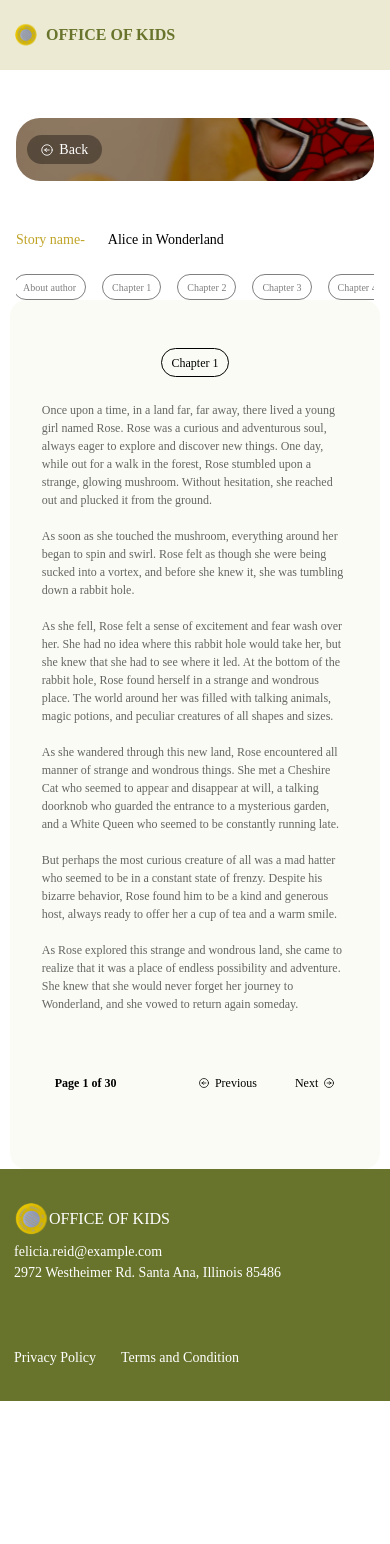
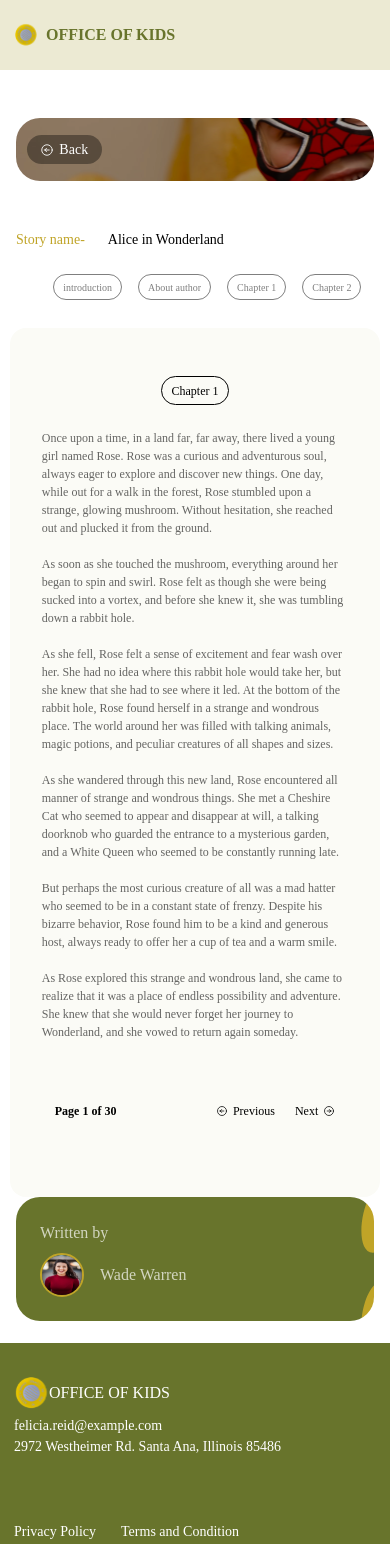
Before and after one commit to LEAT-Systems/OfficeOfKids, a React (Create React App) app: page /reader in a window 390 px wide. Shown: the top 1544 px of the page. Before the commit the page ends 1401 px from the top, so only its background shows below. Built offline with nearby package versions, Linux system fonts and the light colour scheme; the HTML template or start-up script is replaced by a standard one.

Commit message:
Update readerscreen mobile version

```diff
--- a/src/components/ReaderScreen.jsx
+++ b/src/components/ReaderScreen.jsx
@@ -70,7 +70,7 @@ function ReaderScreen() {
 
                   <div className="navigate-page">
                     <p className="page">Page 1 of 30</p>
-                    <div className="flex gap-x-[38px]">
+                    <div className=" flex gap-x-[20px] md:flex md:gap-x-[38px]">
                       <div className="page-navigate">
                         <HiOutlineArrowLeftCircle className="mr-2 md:mr-4" /> Previous
                       </div>
@@ -154,6 +154,16 @@ function ReaderScreen() {
                 </ul>
               </div>
             </div>
+
+			<div className="author-background-mobile">
+                  <div className=" author-display">
+                    <p>Written by</p>
+                    <div className="author-avatar">
+                      <img src={item.image} alt="author" />
+                      <p>{item.author}</p>
+                    </div>
+                  </div>
+                </div>
           </div>
         ))}
       </div>
--- a/src/style/reader/ReaderScreen.css
+++ b/src/style/reader/ReaderScreen.css
@@ -59,7 +59,7 @@
   font-size: 1.6rem;
 }
 
-.chapters-list-mobile {
+.chapters-list-mobile, .author-background-mobile {
   display: none;
 }
 
@@ -124,6 +124,12 @@
   opacity: 1;
   background-color: #fbfbf6;
 }
+.chapters-list li:active {
+  outline: 2px solid #68742c;
+  color: #68742c;
+  opacity: 1;
+  background-color: #fbfbf6;
+}
 
 @media (max-width: 800px) {
   #reader-header {
@@ -165,17 +171,17 @@
     display: none;
   }
 
-  .chapters-list-mobile{
+  .chapters-list-mobile {
     display: flex;
     align-items: center;
     justify-content: center;
     gap: 0 1.6rem;
     overflow-x: scroll;
     white-space: nowrap;
-        margin: 0 1.6rem;
+    margin: 0 1.6rem 2.8rem ;
   }
 
-  .chapters-list-mobile::-webkit-scrollbar{
+  .chapters-list-mobile::-webkit-scrollbar {
     display: none;
   }
 
@@ -186,4 +192,27 @@
     padding: 0.45rem 0.9rem;
     color: rgba(0, 0, 0, 0.5);
   }
+
+  .chapters-list-mobile li:first-child {
+    margin-left: 25rem;
   }
+
+  .chapters-list-mobile li:hover {
+    background-color: #fbfbf6;
+    border: 0.57px solid #68742c;
+    border-radius: 2rem;
+  }
+  .chapters-list-mobile li:active {
+    background-color: #fbfbf6;
+    border: 0.57px solid #68742c;
+    border-radius: 2rem;
+  }
+
+  .author-background-mobile{
+      display: block;
+      background-image: url("../../images/UserBackground.svg");
+    background-size: cover;
+    border-radius: 2.4rem;
+    margin: 0 1.6rem 2.2rem;
+  }
+}
```
Lines whose indentation alone changed are shown as unchanged.
